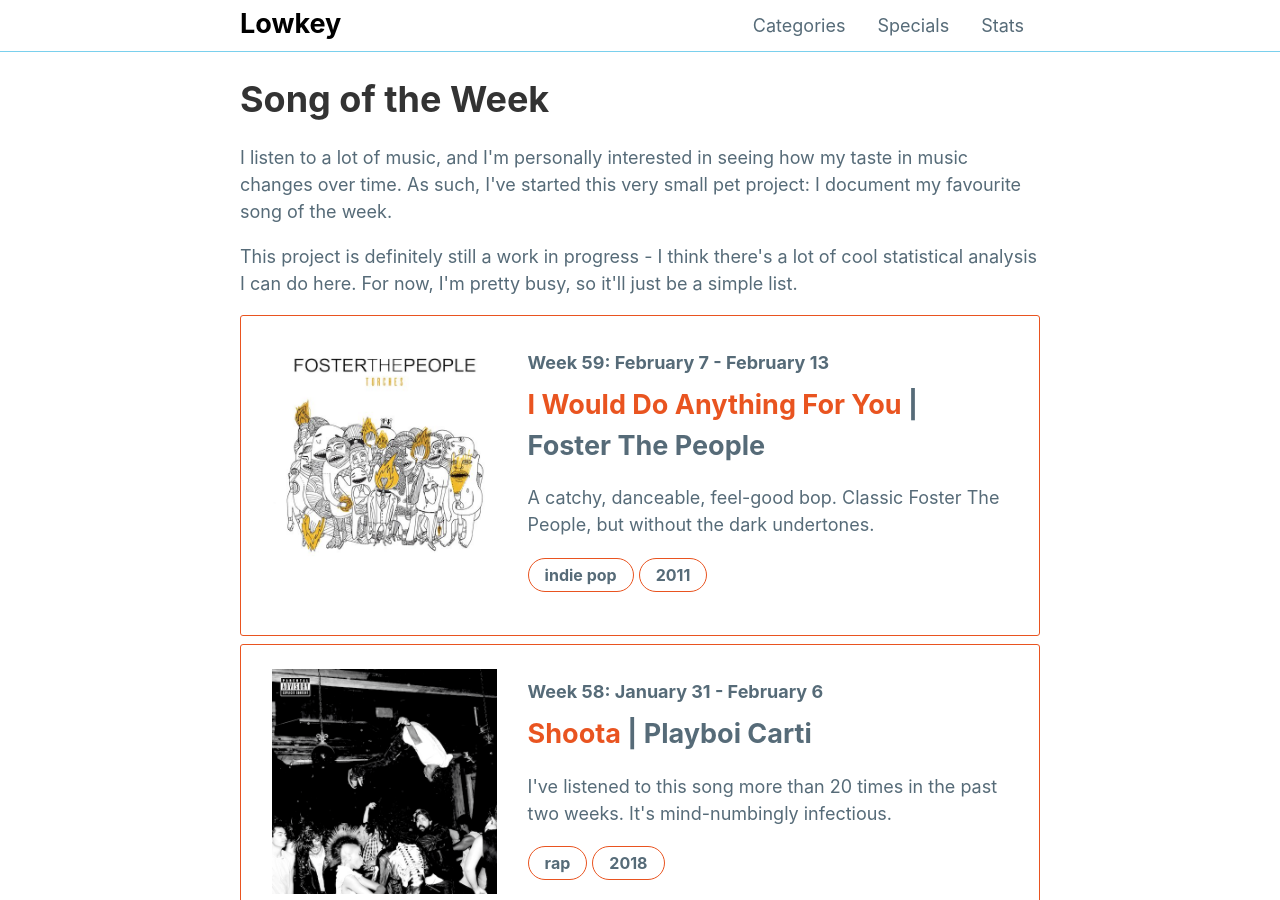
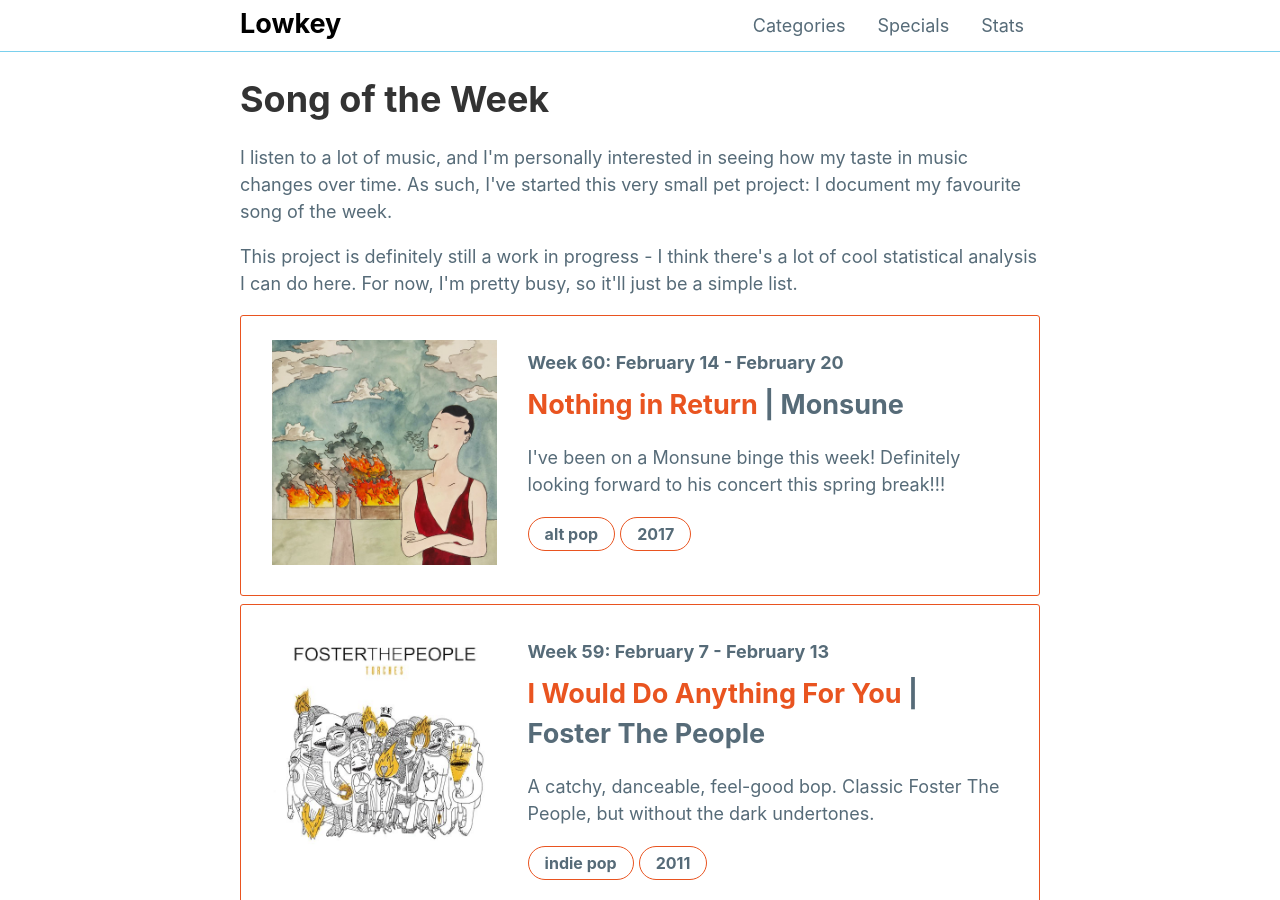
Before and after one commit to mattxwang/lowkey, a Jekyll site: the page built from _stats/song-of-the-week.html, in a window 1280 px wide and 900 px high. Built offline with Jekyll 4.4.1, drawn with Linux system fonts in a browser that asks for light colours; comment, search, counter and statistics services are not loaded.

Commit message:
nothing in returnnnnnnn

```diff
--- a/_data/sotw.yml
+++ b/_data/sotw.yml
@@ -588,3 +588,13 @@
   year: 2011
   blurb: >
     A catchy, danceable, feel-good bop. Classic Foster The People, but without the dark undertones.
+week60:
+  week: "Week 60: February 14 - February 20"
+  title: "Nothing in Return"
+  artist: "Monsune"
+  album: "Nothing in Return"
+  album_art: "nothing-in-return.jpg"
+  genre: "alt pop"
+  year: 2017
+  blurb: >
+    I've been on a Monsune binge this week! Definitely looking forward to his concert this spring break!!!
```
Also changed, not shown: img/albums/nothing-in-return.jpg (added).
